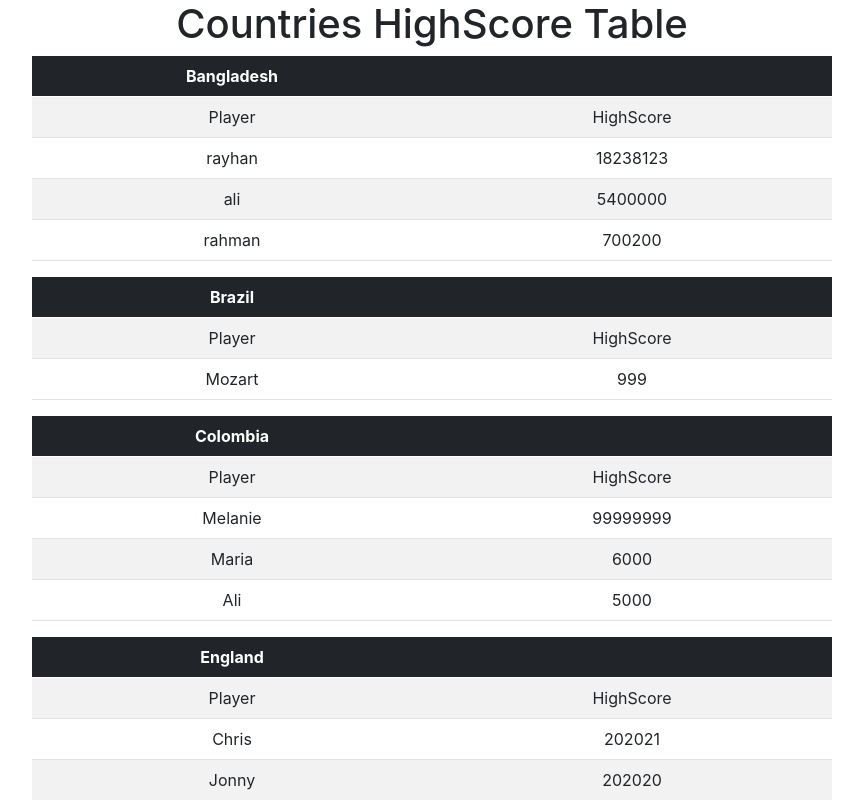
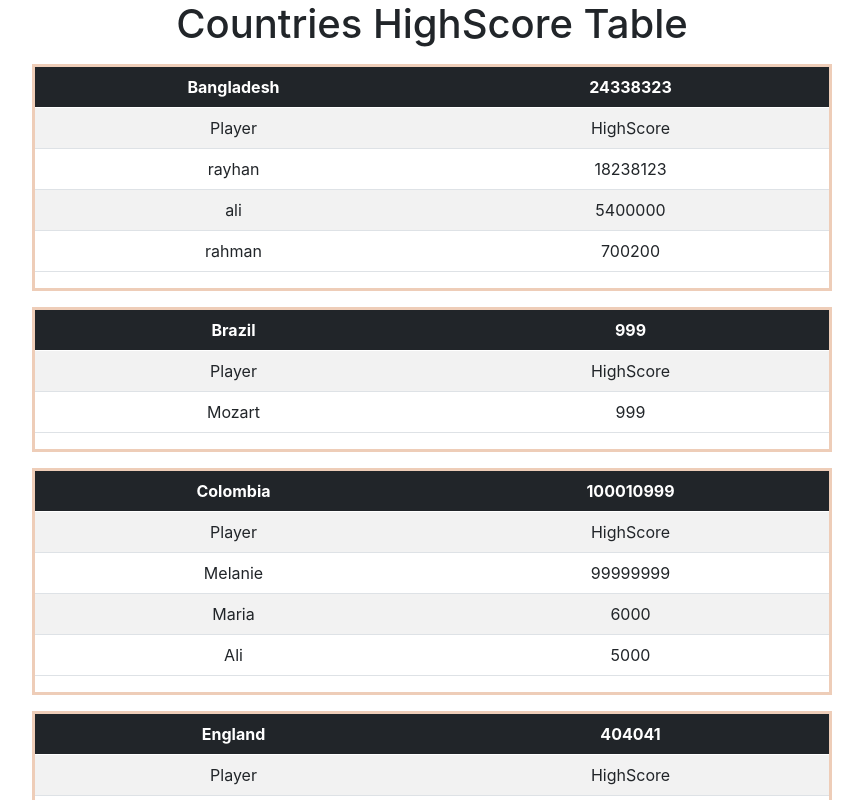
Before and after one commit to iTrip23/highScoresTable, a React (Create React App) app: page / in a window 1280 px wide. Shown: the top 800 px of the page, without its empty margins (208-1071 px from the left). Built offline with nearby package versions, Linux system fonts and the light colour scheme.

Commit message:
added HighScore per country

```diff
--- a/src/App.css
+++ b/src/App.css
@@ -4,6 +4,7 @@
 
 .tableContainer {
   max-width: 50rem;
+  border: 0.2rem solid rgba(200, 90, 20, 0.3);
 }
 
 .App-logo {
--- a/src/HighScoreTable.js
+++ b/src/HighScoreTable.js
@@ -6,13 +6,18 @@ const HighScoreTable = props => (
 				if (a.name.toLowerCase() > b.name.toLowerCase()) { return 1 }
 				return 0;
 			}
-		).map(country => (
-			<div className='tableContainer mx-auto'>
+		).map(country => {
+			let sum = 0;
+			for (let score of country.scores) {
+				sum += score.s
+			}
+			return (
+				<div className='tableContainer mx-auto m-3'>
 					<table className='table table-striped'>
 						<thead className='bg-dark text-white'>
 							<tr>
 								<th scope="col">{country.name}</th>
-							<th scope="col"></th>
+								<th scope="col">{sum}</th>
 							</tr>
 						</thead>
 						<tbody>
@@ -29,7 +34,8 @@ const HighScoreTable = props => (
 						</tbody>
 					</table>
 				</div>
-		))}
+			)
+		})}
 	</>
 )
 
--- a/src/data/countries.js
+++ b/src/data/countries.js
@@ -1,7 +1,7 @@
 let allCountryScores = [
     {
         name: "Ethiopia",
-        scores: [{ n: "Sub", s: 9990 }, { n: "lucy", s: "4134234" }, { n: "DWH", s: 9999 }, { n: "Hanif", s: 999999999 }]
+        scores: [{ n: "Sub", s: 9990 }, { n: "lucy", s: 4134234 }, { n: "DWH", s: 9999 }, { n: "Hanif", s: 999999999 }]
     },
     {
         name: "Scotland",
@@ -15,7 +15,7 @@ let allCountryScores = [
     },
     {
         name: "Colombia",
-        scores: [{ n: "Maria", s: 6000 }, { n: "Melanie", s: "99999999" }, { n: "Ali", s: 5000 }]
+        scores: [{ n: "Maria", s: 6000 }, { n: "Melanie", s: 99999999 }, { n: "Ali", s: 5000 }]
     },
     {
         name: "Turkey",
```
Lines whose indentation alone changed are shown as unchanged.
